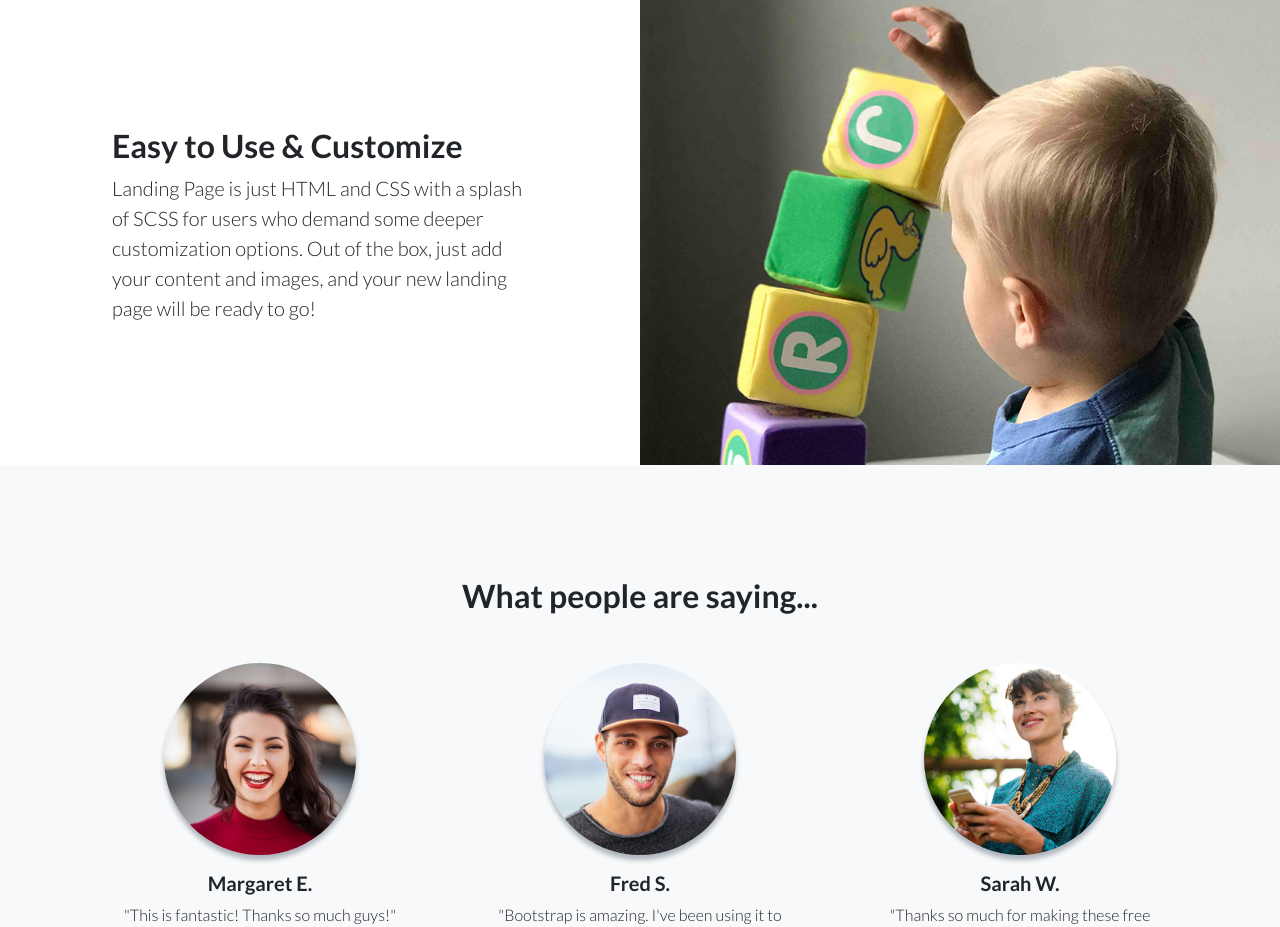
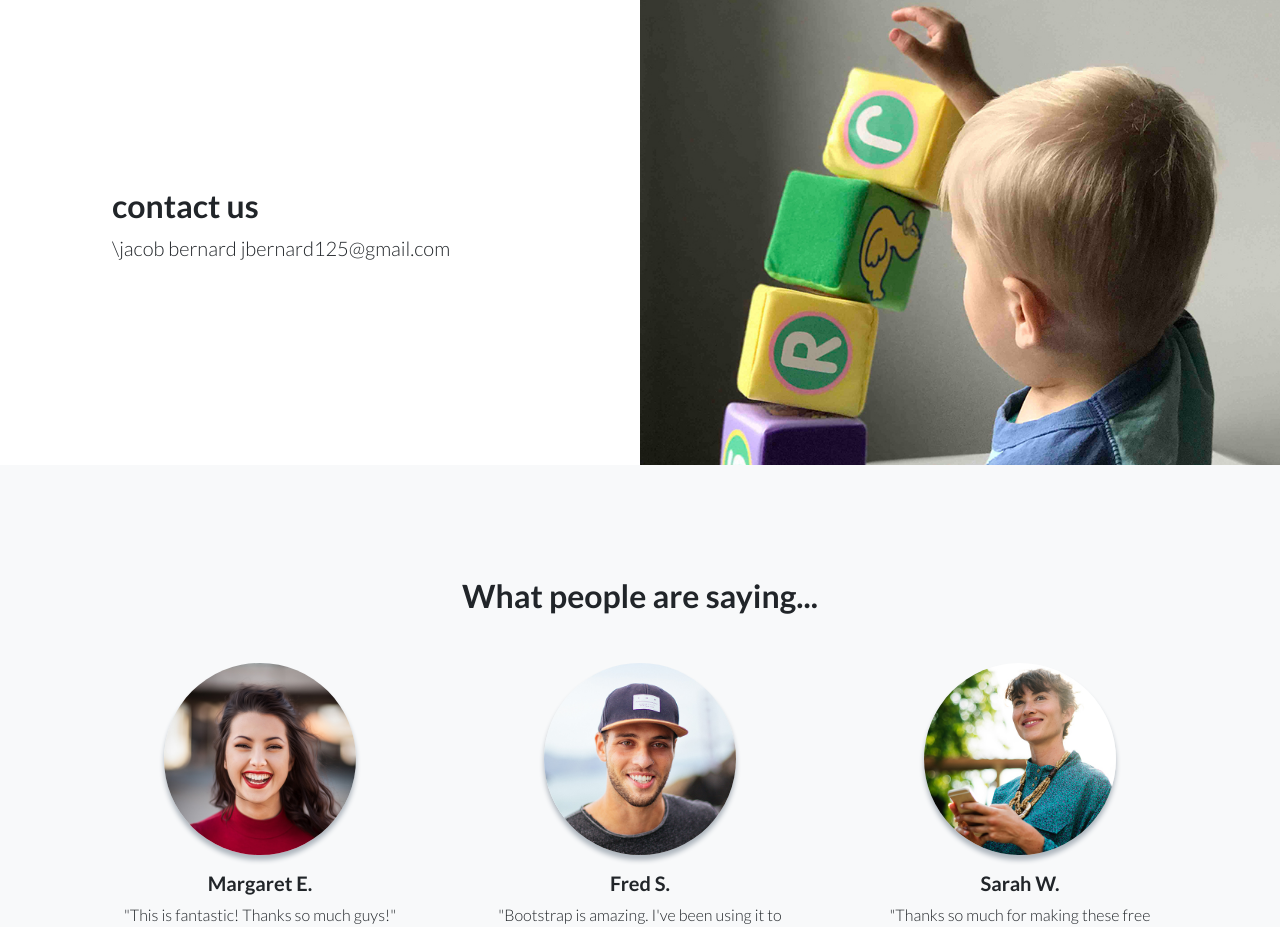
Before and after one commit to jbernard125/simplyfeeds, a website: page index.html in a window 1280 px wide. Shown: the part 2080-3007 px from the top of the page. Drawn offline with Linux system fonts and the light colour scheme.

Commit message:
Update index.html

```diff
--- a/index.html
+++ b/index.html
@@ -115,8 +115,8 @@
         <div class="row no-gutters">
           <div class="col-lg-6 order-lg-2 text-white showcase-img" style="background-image: url('img/bg-showcase-3.jpg');"></div>
           <div class="col-lg-6 order-lg-1 my-auto showcase-text">
-            <h2>Easy to Use &amp; Customize</h2>
-            <p class="lead mb-0">Landing Page is just HTML and CSS with a splash of SCSS for users who demand some deeper customization options. Out of the box, just add your content and images, and your new landing page will be ready to go!</p>
+            <h2>contact us</h2>
+            <p class="lead mb-0">\jacob bernard jbernard125@gmail.com</p>
           </div>
         </div>
       </div>
```
